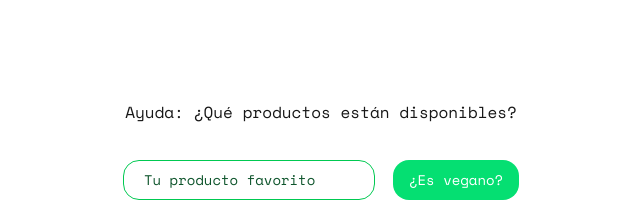
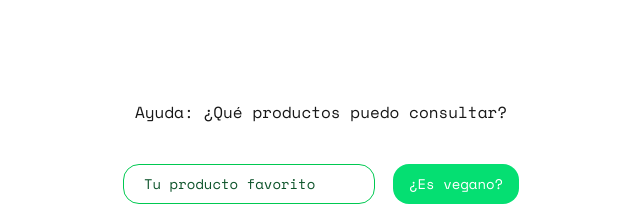
Before and after one commit to atuncontomate/next-vegan, a Next.js app: page / in a window 1280 px wide. Shown: the top 214 px of the page, without its empty margins (319-959 px from the left). Built offline with nearby package versions, Linux system fonts and the light colour scheme.

Commit message:
style: change colors and messages

```diff
--- a/src/app/page.tsx
+++ b/src/app/page.tsx
@@ -56,9 +56,9 @@ export default function Home() {
     }
 
     return (<>
-        <header className="pb-4">
+        <header className="pt-5 pb-10">
             <Link key="help" href="/ayuda">
-                <p className="hover:underline hover:cursor-pointer p-5">Ayuda: ¿Qué productos están disponibles?</p>
+                <p className="hover:underline hover:cursor-pointer">Ayuda: ¿Qué productos puedo consultar?</p>
             </Link>
         </header>
         <main className="flex flex-col w-[50%] gap-[18px] items-center sm:items-start">
@@ -73,7 +73,7 @@ export default function Home() {
                     value={inputValue}
                 />
                 <button
-                    className="hover:cursor-pointer h-10 rounded-2xl bg-green-400 px-4  text-sm font-medium text-white transition-colors hover:bg-green-500 focus-visible:outline-2 focus-visible:outline-offset-2 focus-visible:outline-blue-500 active:bg-green-800"
+                    className="hover:cursor-pointer h-10 rounded-2xl bg-green-400 px-4  text-sm font-medium text-white transition-colors hover:bg-green-500 focus-visible:outline-1 focus-visible:outline-green-400 active:bg-green-800"
                     type="submit"
                 >
                 ¿Es vegano?
```
